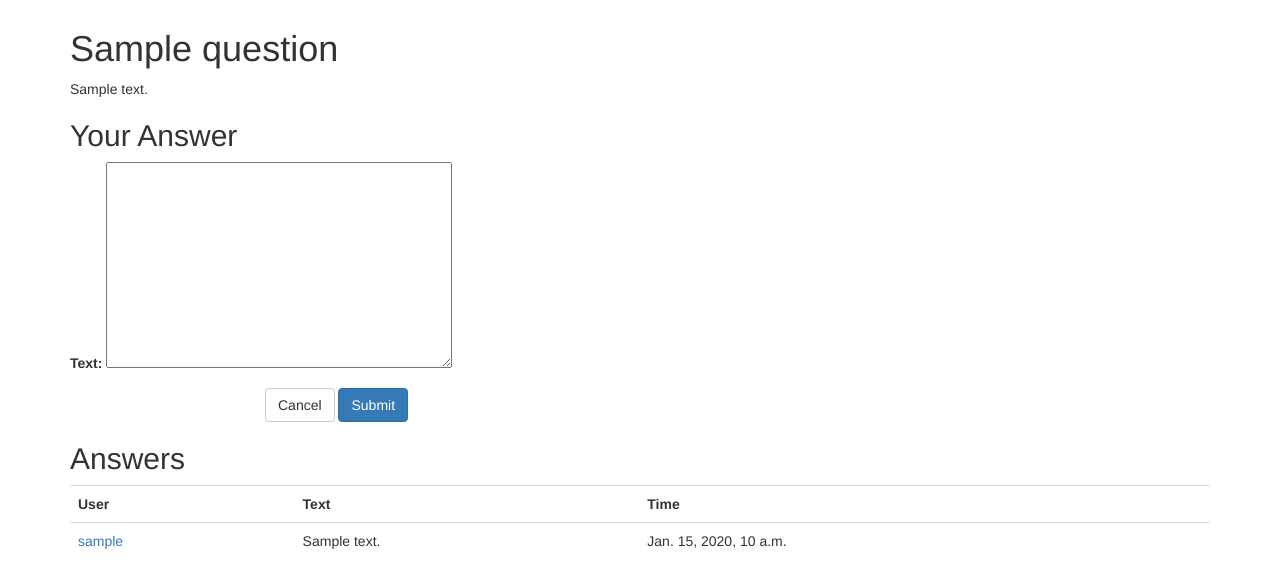
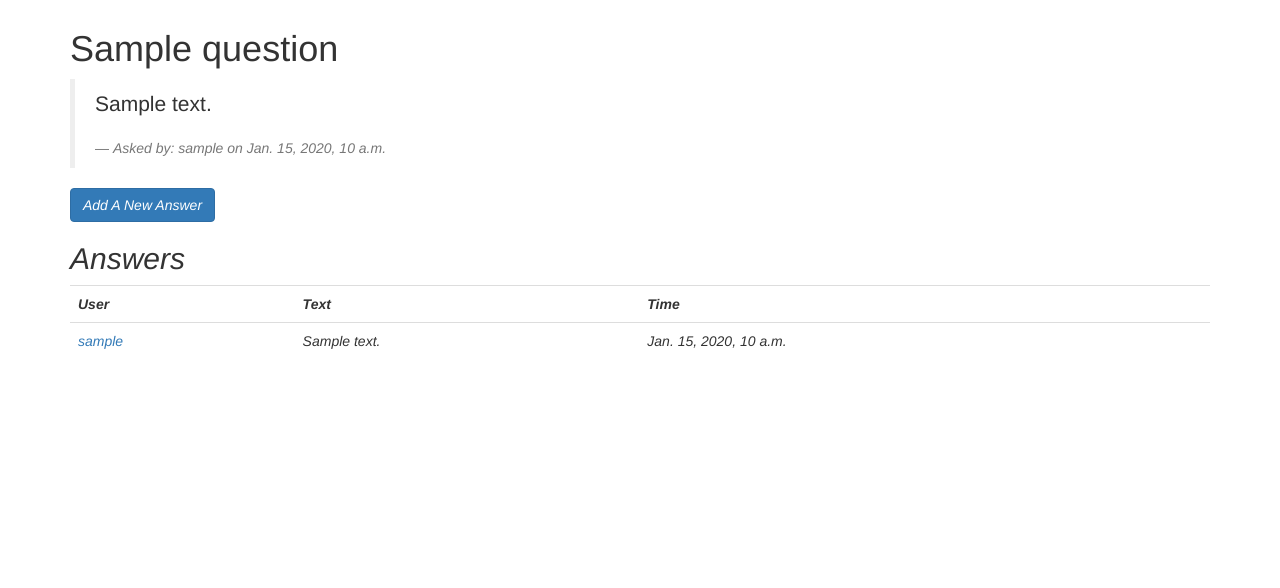
Before and after one commit to Python-C5-Org/question-box, a Django app: page /question/1/ in a window 1280 px wide. Shown: the part 51-639 px from the top of the page. Run offline with Django 3.2, Linux system fonts and the light colour scheme; a user stored in the database is signed in; tables that the repository leaves empty hold one stand-in row (values such as "Sample post"); some libraries are stand-ins or nearby versions.

Commit message:
added js add new answer and styling

```diff
--- a/question_box/questionapp/templates/base.html
+++ b/question_box/questionapp/templates/base.html
@@ -11,7 +11,7 @@
     <link rel="stylesheet" href="{% static 'style.css' %}"/>
 </head>
 <body>
-
+  <script src="https://ajax.googleapis.com/ajax/libs/jquery/1.11.3/jquery.min.js"></script>
   <nav class="navbar navbar-inverse navbar-fixed-top">
      <div class="container">
        <div class="navbar-header">
--- a/question_box/questionapp/templates/questionapp/question.html
+++ b/question_box/questionapp/templates/questionapp/question.html
@@ -1,11 +1,21 @@
 {% extends "base.html" %}
 {% load bootstrap3 %}
 {% block content %}
+{% bootstrap_javascript %}
+{% bootstrap_css %}
 <div class="container">
   <h1>{{ question.title }}</h1>
-  <p>{{ question.text }}</p>
+  <blockquote>
+    <p class="lead">{{ question.text }}</p>
+    <footer><em>Asked by: {{question.profile.username}} on {{question.timestamp}}</footer>
+  </blockquote>
   {% if request.user.is_authenticated %}
-  <h2>Your Answer</h2>
+    <button class="btn btn-primary" type="button" data-toggle="collapse" data-target="#collapseExample" aria-expanded="false" aria-controls="collapseExample">
+        Add A New Answer
+    </button>
+    <div class="collapse" id="collapseExample">
+      <div class="well">
+        <h2>Your Current Answer</h2>
         <form method="POST" action="/question/{{ question.id }}/" class="form-horizontal">
           {% csrf_token %}
           {{ form.as_p }}
@@ -16,6 +26,8 @@
             </div>
           </div>
         </form>
+      </div>
+    </div>
   {% endif %}
   <h2>Answers</h2>
   <table class="table table-hover">
```
Lines whose indentation alone changed are shown as unchanged.
